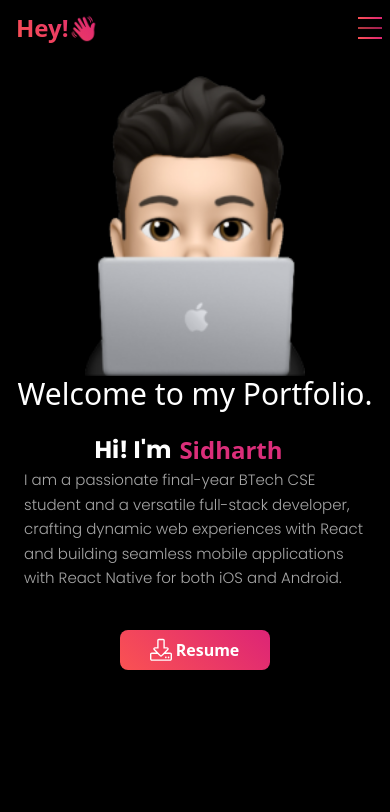
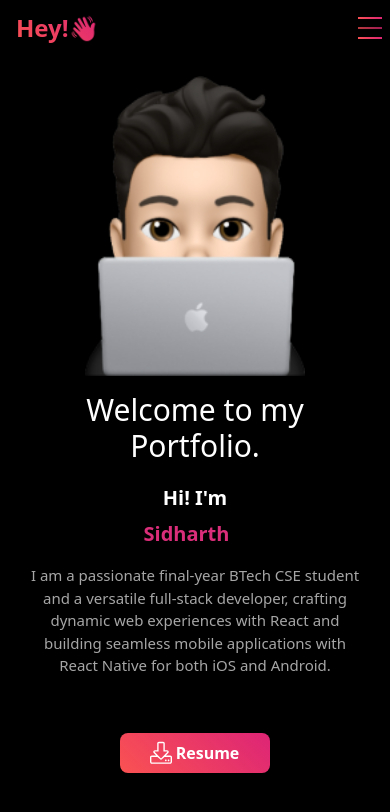
Before and after one commit to Sidharth465/myPortfolio, a React (Vite) app: page / in a window 390 px wide. Shown: the top 812 px of the page. Built offline with nearby package versions, Linux system fonts and the light colour scheme.

Commit message:
addedother routes

```diff
--- a/src/pages/Experience/index.tsx
+++ b/src/pages/Experience/index.tsx
@@ -1,17 +1,10 @@
 import AnimatedSection from "@library/components/AnimatedSection";
 import React from "react";
 
-type SectionProps = {
-  refProp: React.RefObject<HTMLDivElement>;
-};
-
-const Experience: React.FC<SectionProps> = ({ refProp }) => {
+const Experience: React.FC = () => {
   return (
     <AnimatedSection>
-      <div
-        ref={refProp}
-        className="flex  bg-pink-400 justify-center items-center text-white"
-      >
+      <div className="flex  bg-pink-400 justify-center items-center text-white">
         Experience
       </div>
     </AnimatedSection>
--- a/src/pages/contact-us/index.tsx
+++ b/src/pages/contact-us/index.tsx
@@ -1,17 +1,14 @@
 import AnimatedSection from "@library/components/AnimatedSection";
 import React from "react";
 
-type SectionProps = {
-  refProp: React.RefObject<HTMLDivElement>;
-};
+// type SectionProps = {
+//   refProp: React.RefObject<HTMLDivElement>;
+// };
 
-const ContactUs: React.FC<SectionProps> = ({ refProp }) => {
+const ContactUs: React.FC = () => {
   return (
     <AnimatedSection>
-      <div
-        ref={refProp}
-        className="flex  justify-center items-center bg-crystalblue  text-white"
-      >
+      <div className="flex  justify-center items-center bg-crystalblue  text-white">
         Contact us
       </div>
     </AnimatedSection>
--- a/src/pages/home/Heading.tsx
+++ b/src/pages/home/Heading.tsx
@@ -1,5 +1,4 @@
-import React from "react";
-import { useEffect, useState } from "react";
+import React, { useEffect, useState } from "react";
 
 const Heading = () => {
   const words = ["Sidharth Verma.", "Full-Stack Developer."];
@@ -32,27 +31,34 @@ const Heading = () => {
   }, [displayedText, isErasing, currentWordIndex]);
 
   return (
-    <div className="flex   flex-col w-full h-full justify-center items-center sm:items-start ">
-      <text className="text-white text-3xl">Welcome to my Portfolio.</text>
-      <div className="flex flex-row gap-2 w-full justify-center sm:justify-start mt-5 items-center  h-[35px]">
-        <text className="text-white  font-Poppins text-2xl font-bold">
+    <div className="flex flex-col w-full h-full justify-center items-center sm:items-start p-4 sm:p-0">
+      {/* Welcome Text */}
+      <h2 className="text-white text-3xl text-center">
+        Welcome to my Portfolio.
+      </h2>
+
+      {/* Typing Effect */}
+      <div className="flex flex-col sm:flex-row gap-2 w-full justify-center sm:justify-start mt-5 items-center min-h-[35px]">
+        <span className="text-white  text-xl sm:text-2xl font-bold font-poppins">
           Hi! I'm{" "}
-        </text>
-        <span className="text-borderbg font-poppins font-bold  text-2xl">
-          {displayedText}
         </span>
-        <span className="border-r-2 border-neutral-500 -ml-2 text-xl animate-blink inline-block">
-          |
-        </span>
+        <div className="flex items-center">
+          <span className="text-borderbg text-xl  sm:text-2xl font-bold font-poppins">
+            {displayedText}
+          </span>
+          <span className="border-r-2 border-neutral-500 text-xl animate-blink ml-1">
+            |
+          </span>
+        </div>
       </div>
-      <div className=" max-w-[500px] px-4 sm:px-0">
-        <text className="font-light text-[15px]  text-neutralgray  font-Poppins text-start sm:text-start">
-          I am a passionate final-year BTech CSE student and a versatile
-          full-stack developer, crafting dynamic web experiences with React and
-          building seamless mobile applications with React Native for both iOS
-          and Android.
-        </text>
-      </div>
+
+      {/* Description */}
+      <p className="max-w-[500px] text-neutralgray text-[15px] font-light font-poppins sm:text-start text-center mt-4">
+        I am a passionate final-year BTech CSE student and a versatile
+        full-stack developer, crafting dynamic web experiences with React and
+        building seamless mobile applications with React Native for both iOS and
+        Android.
+      </p>
     </div>
   );
 };
```
Also changed, not shown: src/main.tsx (+10 -0 lines).
